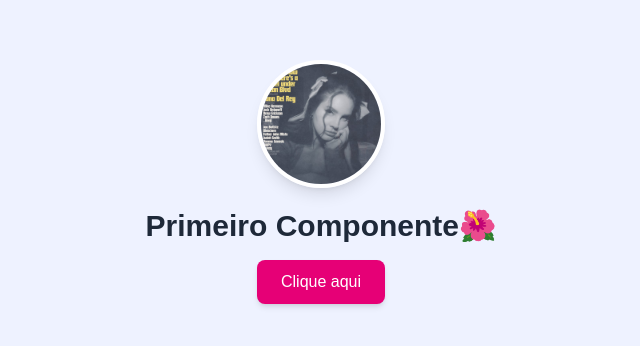
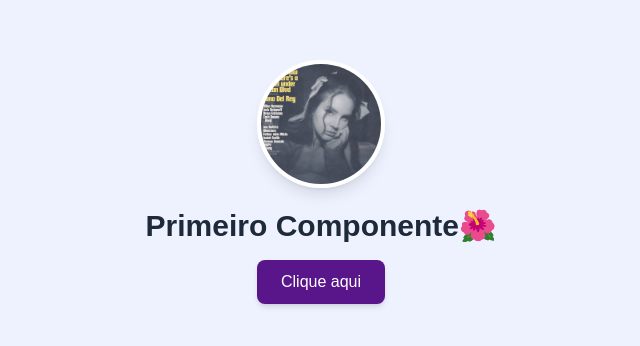
Before and after one commit to Ketlynaguiar/image, a Next.js app in the folder imagelite/: page / in a window 1280 px wide. Shown: the part 218-564 px from the top of the page, without its empty margins (319-959 px from the left). Built offline with nearby package versions, Linux system fonts and the light colour scheme.

Commit message:
16.10.26

```diff
--- a/imagelite/app/components/Button.tsx
+++ b/imagelite/app/components/Button.tsx
@@ -9,7 +9,7 @@ interface ButtonProps extends ButtonHTMLAttributes<HTMLButtonElement> {
 const variantClasses: Record<ButtonVariant, string> = {
   primary: 'bg-blue-500 text-white hover:bg-blue-800',
   secondary: 'bg-gray-500 text-white hover:bg-gray-700',
-  danger: 'bg-red-500 text-white hover:bg-red-700',
+  danger: 'bg-purple-700 text-white hover:bg-purple-800',
 };
 
 export function Button({
--- a/imagelite/app/galeria/page.tsx
+++ b/imagelite/app/galeria/page.tsx
@@ -62,13 +62,13 @@ import { Button } from '../components';
                   <option value="GIF">GIF</option>
                   <option value="JPEG">JPEG</option>
               </select>
-              <button className="bg-blue-500 hover:bg-blue-600 text-white font-bold py-2 px-4 rounded" onClick={searchImages}>Search </button>
+              <button className="bg-pink-500 hover:bg-pink-700 text-white font-bold py-2 px-4 rounded" onClick={searchImages}>Search </button>
              <Button type="button"variant="danger"onClick={() => router.push('/upload')}>Add New</Button>
             </div>
         </section>
             {loading ? (
   <div className="flex justify-center items-center p-10">
-    <p className="text-xl font-bold text-purple-700">
+    <p className="text-xl font-bold text-black-700">
       Carregando...
     </p>
   </div>
--- a/imagelite/app/page.tsx
+++ b/imagelite/app/page.tsx
@@ -1,6 +1,10 @@
+'use client'
 import { PrimeiroComponente } from "./components/PrimeiroComponente";
+import { useRouter } from "next/navigation";
+
 
 export default function Home() {
+  const router = useRouter();
 return (
   <div className="flex flex-col items-center justify-center min-h-screen bg-indigo-50 p-6">
     <img
@@ -11,9 +15,12 @@ return (
     <h1 className="text-3xl font-bold text-gray-800 mb-4">
       Primeiro Componente🌺
     </h1>
-    <button className="px-6 py-2.5 bg-pink-600 text-white font-medium rounded-lg shadow-md hover:bg-blue-700 transition duration-200">
-      Clique aqui
-    </button>
+    <button
+        onClick={() => router.push("/galeria")}
+        className="relative z-10 px-6 py-2.5 bg-purple-900 text-white font-medium rounded-lg shadow-md hover:bg-purple-700 transition duration-200"
+      >
+        Clique aqui
+      </button>
   </div>
 );
 }
```
